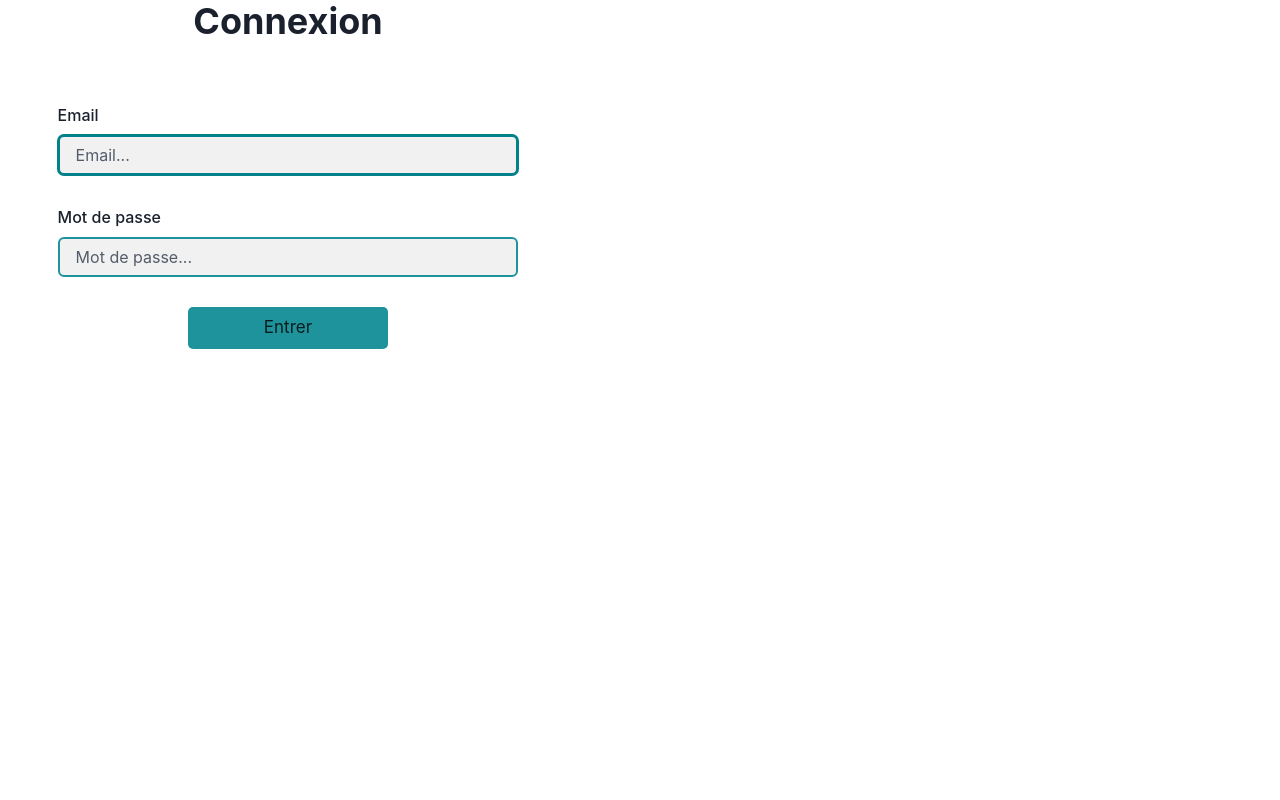
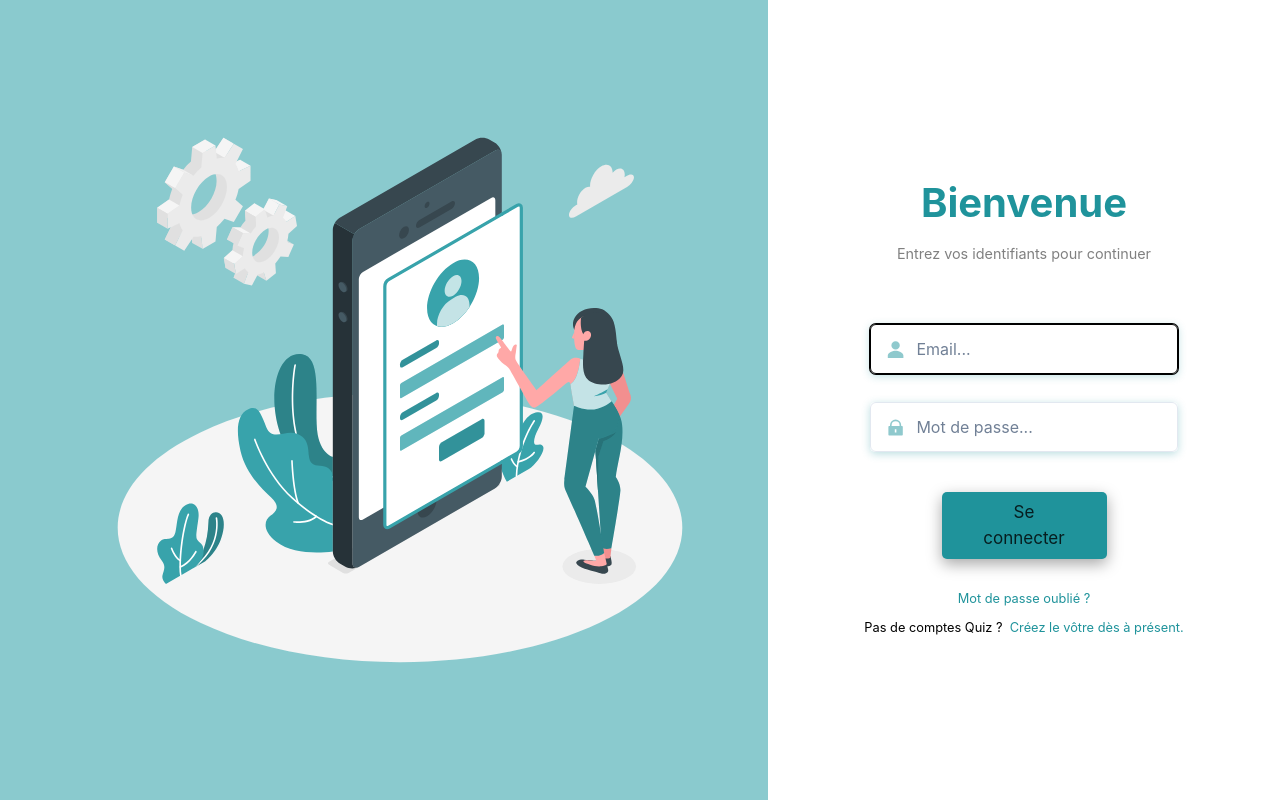
Before and after one commit to ahmedKhaireddine/Quiz-front-end, a React (Create React App) app: page /signin in a window 1280 px wide. Built offline with nearby package versions, Linux system fonts and the light colour scheme; a web font is replaced by a local one; what yup-password would draw is missing.

Commit message:
Improve the login page

```diff
--- a/package.json
+++ b/package.json
@@ -14,6 +14,7 @@
     "framer-motion": "^7.3.4",
     "react": "^18.2.0",
     "react-dom": "^18.2.0",
+    "react-icons": "^4.4.0",
     "react-router-dom": "^6.3.0",
     "react-scripts": "5.0.1",
     "styled-components": "^5.3.5",
--- a/src/components/TextField.jsx
+++ b/src/components/TextField.jsx
@@ -1,6 +1,6 @@
 import React from "react"
 import { FormControl, FormErrorMessage, FormLabel, Input } from "@chakra-ui/react"
-import { ErrorMessage, Field, useField } from "formik"
+import { useField } from "formik"
 import { useColorModeValue } from "@chakra-ui/react"
 
 const TextField = ({ label, ...props }) => {
@@ -12,13 +12,11 @@ const TextField = ({ label, ...props }) => {
     const hoverBorderColor = useColorModeValue("#02818a", "#9ceff5")
     const placeholderColor = useColorModeValue('gray.700', 'gray.300')
     const placeholderOpacity = useColorModeValue(0.8, 0.6)
-    console.log("error =>", meta.error)
 
     return (
         <FormControl isInvalid={meta.error && meta.touched}>
             <FormLabel>{label}</FormLabel>
-            <Field
-                as={Input}
+                <Input
                     {...field}
                     {...props}
                     bg={bg}
--- /dev/null
+++ b/src/components/TextFieldWithIcon.jsx
@@ -0,0 +1,46 @@
+import React from "react"
+import { FormControl, FormErrorMessage, FormLabel, Input, InputGroup, InputLeftElement } from "@chakra-ui/react"
+import { useField } from "formik"
+
+const TextFieldWithIcon = (props) => {
+  const [field, meta] = useField(props)
+  const { autoFocus, label, name, placeholder, type } = props
+
+  return (
+      <FormControl
+        height="70px"
+        isInvalid={meta.error && meta.touched}
+        margin="0 auto"
+        width="60%"
+      >
+        <FormLabel>{label}</FormLabel>
+        <InputGroup
+          borderRadius="5px"
+          boxShadow="rgba(31, 147, 155, .3) 0px 2px 8px 0px"
+        >
+          <InputLeftElement
+            children={props.icon}
+            color="rgba(31, 147, 155, .5)"
+            fontSize='1.2em'
+            height="50px"
+            pointerEvents='none'
+            width="50px"
+          />
+          <Input
+            {...field}
+            autoFocus={autoFocus}
+            color="black"
+            focusBorderColor="none"
+            height="50px"
+            name={name}
+            paddingLeft="45px"
+            placeholder={placeholder}
+            type={type}
+          />
+        </InputGroup>
+        <FormErrorMessage fontSize=".7em">{meta.error}</FormErrorMessage>
+      </FormControl>
+  )
+}
+
+export default TextFieldWithIcon
--- a/src/components/quiz-interface/core/Button.jsx
+++ b/src/components/quiz-interface/core/Button.jsx
@@ -3,7 +3,7 @@ import { useColorModeValue } from "@chakra-ui/react"
 
 import { Btn } from "../../../styles/ButtonStyled"
 
-const Button = ({ handleClick, children, width, type }) => {
+const Button = ({ handleClick, boxShadow, children, margin, width, type }) => {
     const bg = useColorModeValue("#1f939b", "#45DDE7")
     const color = useColorModeValue("rgba(0, 0, 0, 0.8)", "#F1F1F1")
     const hoverBg = useColorModeValue("#02818a", "#9ceff5")
@@ -18,6 +18,8 @@ const Button = ({ handleClick, children, width, type }) => {
             onClick={handleClick}
             type={type}
             width={width}
+            margin={margin}
+            boxShadow={boxShadow}
         >
             {children}
         </Btn>
@@ -27,7 +29,8 @@ const Button = ({ handleClick, children, width, type }) => {
 Button.defaultProps = {
     handleClick: () => {},
     type: "button",
-    width: "200px"
+    width: "200px",
+    margin:"0px auto"
 }
 
 export default Button
--- /dev/null
+++ b/src/components/signin/LeftSide.jsx
@@ -0,0 +1,16 @@
+import React from "react"
+
+import { Box } from "../../styles/ReusableTagsStyled"
+import Login from "../../assets/mobile-login-illustration-v2.svg"
+
+const LeftSide = (props) => {
+  return (
+    <Box
+      height="100vh"
+      url={Login}
+      width="60vw"
+    ></Box>
+  )
+}
+
+export default LeftSide
--- /dev/null
+++ b/src/components/signin/RightSide.jsx
@@ -0,0 +1,42 @@
+import React from "react"
+
+import { Box, SubTitle, Title } from "../../styles/ReusableTagsStyled"
+import Flex from "../layouts/Flex"
+import SignInFormik from "./SignInFormik"
+
+const RightSide = (props) => {
+  return (
+    <Flex
+      alignItems= "center"
+      color="black"
+      flexDirection="column"
+      justifyContent="center"
+      height= "100vh"
+      width= "40vw"
+    >
+      <Box width="100%">
+        <Title
+          color= "rgba(31, 147, 155, 1)"
+          fontSize="2.5em"
+          fontWeight="bold"
+          margin="10px auto 0px"
+          padding="10px"
+          textAlign="center"
+        >
+          Bienvenue
+        </Title>
+        <SubTitle
+          color= "grey"
+          fontSize=".9em"
+          margin="0px auto 60px"
+          textAlign="center"
+        >
+          Entrez vos identifiants pour continuer
+        </SubTitle>
+        <SignInFormik/>
+      </Box>
+    </Flex>
+  )
+}
+
+export default RightSide
--- /dev/null
+++ b/src/components/signin/SignInFormik.jsx
@@ -0,0 +1,65 @@
+import React from "react"
+import { Formik } from "formik"
+import { IoPersonSharp } from "react-icons/io5"
+import { RiLockFill } from "react-icons/ri"
+
+import Button from "../quiz-interface/core/Button"
+import { Form, Link, Text } from "../../styles/ReusableTagsStyled"
+import { SignInSchema } from "../../validations/auth"
+import TextFieldWithIcon from "../TextFieldWithIcon"
+
+
+const SignInFormik = (props) => {
+  const signIn = (values, actions) => {
+    console.log("values =>", values)
+    // actions.resetForm()
+  }
+
+  return (
+    <Formik
+      initialValues={{
+        email: "",
+        password: ""
+      }}
+      onSubmit={signIn}
+      validationSchema={SignInSchema}
+    >
+      {(formik) => (
+        <Form
+          onSubmit={formik.handleSubmit}
+        >
+          <TextFieldWithIcon
+            autoFocus
+            name="email"
+            placeholder="Email..."
+            type="email"
+            icon={<IoPersonSharp />}
+          />
+          <TextFieldWithIcon
+            name="password"
+            placeholder="Mot de passe..."
+            type="password"
+            icon={<RiLockFill/>}
+          />
+          <Button
+            boxShadow= "rgba(0, 0, 0, 0.35) 0px 5px 15px"
+            margin="20px auto 30px"
+            type="submit"
+            width="165px"
+          >
+            Se connecter
+          </Button>
+          <Text margin="10px auto">
+            <Link href="/mdp">Mot de passe oublié ?</Link>
+          </Text>
+          <Text margin="10px auto">
+            Pas de comptes Quiz ? &nbsp;
+            <Link href="/signup">Créez le vôtre dès à présent.</Link>
+          </Text>
+        </Form>
+      )}
+    </Formik>
+  )
+}
+
+export default SignInFormik
--- a/src/pages/SignIn.jsx
+++ b/src/pages/SignIn.jsx
@@ -1,103 +1,22 @@
-import * as Yup from "yup"
-import { Box, Heading, VStack } from "@chakra-ui/react"
-import { Formik } from "formik"
-import YupPassword from "yup-password"
+import React from "react"
 
-import Button from "../components/quiz-interface/core/Button"
-import TextField from "../components/TextField"
-
-
-YupPassword(Yup) // On étend la méthode Yup à YupPassword
+import Flex from "../components/layouts/Flex"
+import LeftSide from "../components/signin/LeftSide"
+import RightSide from "../components/signin/RightSide"
 
 const SignIn = () => {
-
-  const initialValues={
-    email: "",
-    password: "",
-    // remember: false
-  }
-
-  const validationSchema = Yup.object({
-    email: Yup
-      .string()
-      .email("Format d'email valide")
-      .required("*Email requis"),
-    password: Yup.string()
-      .required("*Mote de passe requis")
-      .min(8, "8 caractères minimum")
-      .test("Mot de passe valide", "Mot de passe invalide", (value, context) => {
-        const hasUpperCase = /[A-Z]/.test(value);
-        const hasLowerCase = /[a-z]/.test(value);
-        const hasNumber = /[0-9]/.test(value);
-        const hasSymbole = /[!@#%&]/.test(value);
-        let validConditions = 0;
-        const numberOfMustBeValidConditions = 3;
-        const conditions = [hasLowerCase, hasUpperCase, hasNumber, hasSymbole];
-        console.log("conditions =>", conditions)
-        conditions.forEach((condition) =>
-          condition ? validConditions++ : null
-        )
-        if (validConditions >= numberOfMustBeValidConditions) {
-          return true
-        }
-        return false
-      })
-  })
-
-  const onSubmit = (values, actions) => {
-    // actions.resetForm()
-    console.log("values =>", values)
-  }
-
   return (
-    <Formik
-      initialValues={initialValues}
-      validationSchema={validationSchema}
-      onSubmit={onSubmit()}
+    <Flex
+      alignItems= "center"
+      background="white"
+      color="black"
+      height= "100vh"
+      justifyContent= "space-between"
+      width= "100vw"
     >
-      {(formik) => (
-        <Box
-          display="flex"
-          flexDirection="column"
-          justifyContent="center"
-          width="45vw"
-        >
-          <VStack
-            as="form"
-            mx="auto"
-            onSubmit={formik.handleSubmit}
-            spacing="30px"
-            textAlign="center"
-            w={{ base: "80%" }}
-          >
-            <Heading
-              as="h1"
-              mb="30px"
-              tabIndex="-1"
-            >
-              Connexion
-            </Heading>
-            <TextField
-              autoFocus
-              label="Email"
-              name="email"
-              placeholder="Email..."
-              type="email"
-              // validate={validateLogin}
-
-            />
-            <TextField
-              label="Mot de passe"
-              name="password"
-              placeholder="Mot de passe..."
-              type="password"
-              // validate={validateLogin}
-            />
-            <Button type="submit">Entrer</Button>
-            </VStack>
-        </Box>
-      )}
-  </Formik>
+      <LeftSide/>
+      <RightSide/>
+    </Flex>
   )
 }
 
--- a/src/styles/ButtonStyled.js
+++ b/src/styles/ButtonStyled.js
@@ -10,10 +10,10 @@ export const Btn = styled.button`
     display: flex;
     justify-content: center;
     align-items: center;
-    margin: 0 auto;
+    margin: ${props => props.margin};
     padding: 7px 30px;
     border: 1px solid rgba(255, 255, 255, 0);
-
+    ${props => props.boxShadow && `box-shadow: ${props.boxShadow}`};
     :hover {
         background-color: ${props => props.hoverBg};
         color: ${props => props.hoverColor};
--- /dev/null
+++ b/src/styles/ReusableTagsStyled.js
@@ -0,0 +1,46 @@
+import styled from "styled-components"
+
+export const Box = styled.div`
+  ${props => props.height && `height: ${props.height};`}
+  ${props => props.width && `width: ${props.width};`}
+  ${props => props.url && `
+    background-image: url(${props.url});
+    background-size: cover;
+  `}
+`
+
+export const Form = styled.form`
+  width: ${props => props.width};
+`
+
+export const Link = styled.a`
+  color: rgba(31, 147, 155, 1);
+
+  &:hover {
+    text-decoration: underline;
+  }
+`
+
+export const Text = styled.p`
+  font-size: .8em;
+  margin: ${props => props.margin || "0 auto"};
+  text-align: center;
+`
+
+export const SubTitle = styled.h2`
+  color: ${props => props.color || "inherit"};
+  font-size: ${props => props.fontSize || "2em"};
+  font-weight: ${props => props.fontWeight || "normal"};
+  margin: ${props => props.margin || "0"};
+  padding: ${props => props.padding || "0"};
+  text-align: ${props => props.textAlign || "left"};
+`
+
+export const Title = styled.h1`
+  color: ${props => props.color || "inherit"};
+  font-size: ${props => props.fontSize || "2em"};
+  font-weight: ${props => props.fontWeight || "normal"};
+  margin: ${props => props.margin || "0"};
+  padding: ${props => props.padding || "0"};
+  text-align: ${props => props.textAlign || "left"};
+`
```
Also changed, not shown: 1 other file (tests, documents, lock files or other folders). Lines whose indentation alone changed are shown as unchanged.
